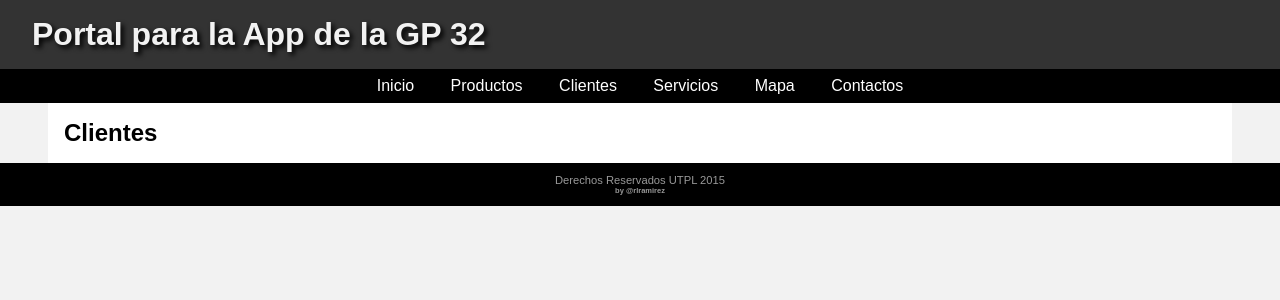
After one commit to rlramirez/app_32, a Django app: page /clientes/ in a window 1280 px wide. The commit adds this page. Shown: the top 300 px of the page. Run offline with Django 3.2, Linux system fonts and the light colour scheme.

Commit message:
nuevas plantillas

```diff
--- a/app_32/urls.py
+++ b/app_32/urls.py
@@ -11,5 +11,6 @@ urlpatterns = patterns('',
     url(r'^servicios/', 'protal.views.servicios', name='servicios'),
     url(r'^clientes/', 'protal.views.clientes', name='clientes'),
     url(r'^contactos/', 'protal.views.contactos', name='contactos'),
+    url(r'^mapa/', 'protal.views.mapa', name='mapa'),
     url(r'^admin/', include(admin.site.urls)),
 )
--- a/protal/views.py
+++ b/protal/views.py
@@ -17,3 +17,6 @@ def servicios(request):
 
 def contactos(request):
 	return render_to_response('contactos.html', context_instance=RequestContext(request))
+
+def mapa(request):
+	return render_to_response('mapa.html', context_instance=RequestContext(request))
--- /dev/null
+++ b/static/template/clientes.html
@@ -0,0 +1,10 @@
+{% extends "master.html" %}
+
+{% block content %}
+<h2>Clientes</h2>
+
+{% endblock %}
+
+{% block footer %}
+<h6>by @rlramirez </h6>
+{% endblock %}
--- a/static/template/css/estilos.css
+++ b/static/template/css/estilos.css
@@ -39,3 +39,15 @@ footer{
 	background: #000;
 	color: #999;
 }
+.formcontact{
+	display: block;
+	width: 100%;
+}
+.forminputs{
+	width: 30%;
+	margin: 0.3em 1em;
+}
+.forminputsbtn{
+	margin: 0.3em 1em;
+	width: 15%;
+}
--- a/static/template/master.html
+++ b/static/template/master.html
@@ -15,6 +15,7 @@
 		<a href="/productos">Productos</a>
 		<a href="/clientes">Clientes</a>
 		<a href="/servicios">Servicios</a>
+		<a href="/mapa">Mapa</a>
 		<a href="/contactos">Contactos</a>
 	</nav>
 	<section id="contenedor">
```
Also changed, not shown: db.sqlite3.
